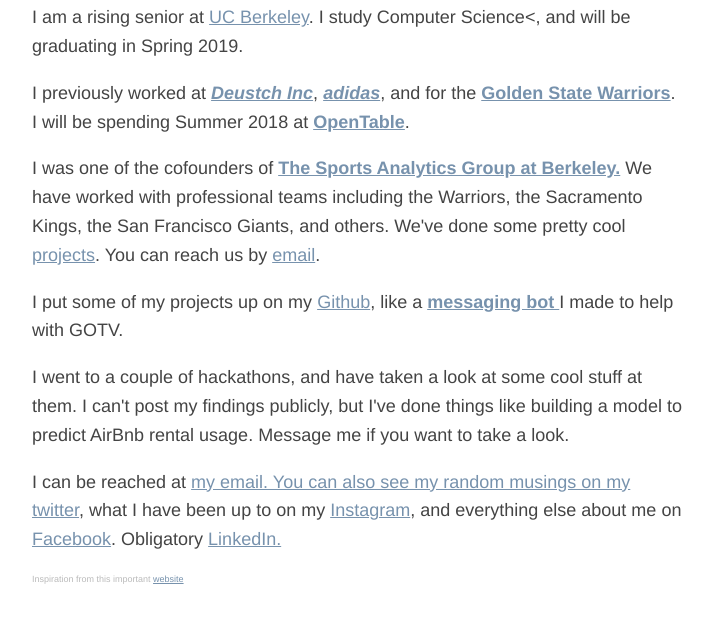
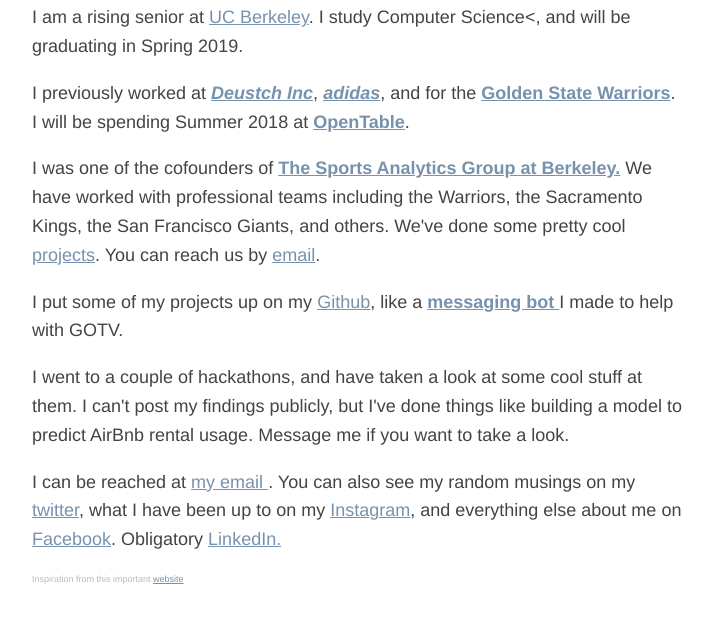
Before and after one commit to aripickar/aripickar.github.io, a plain HTML site: page index.html in a window 1280 px wide. Shown: the part 104-726 px from the top of the page, without its empty margins (283-996 px from the left). Drawn offline with Linux system fonts and the light colour scheme.

Commit message:
Fixed bugs

```diff
--- a/index.html
+++ b/index.html
@@ -36,7 +36,7 @@
 	<p>I went to a couple of hackathons, and have taken a look at some cool stuff at them. I can't post my findings publicly, but I've done things like building a model to predict AirBnb rental usage. Message me if you want to take a look.</p>
 
 
-	<p>I can be reached at <a href="mailto:ari.pickar@gmail.com">my email. You can also see my random musings on my <a href="http://twitter.com/ari_pickar">twitter</a>, what I have been up to on my <a href="https://www.instagram.com/ari.pickar/"> Instagram</a>, and everything else about me on <a href="http://facebook.com/ari.pickar">Facebook</a>. Obligatory <a href="https://www.linkedin.com/in/ari-pickar-991621111/">LinkedIn.</a></p>
+	<p>I can be reached at <a href="mailto:ari.pickar@gmail.com">my email </a>. You can also see my random musings on my <a href="http://twitter.com/ari_pickar">twitter</a>, what I have been up to on my <a href="https://www.instagram.com/ari.pickar/"> Instagram</a>, and everything else about me on <a href="http://facebook.com/ari.pickar">Facebook</a>. Obligatory <a href="https://www.linkedin.com/in/ari-pickar-991621111/">LinkedIn.</a></p>
 
 
 	<p style="color: #BBB; font-size: 50%">Inspiration from this important <a href="http://bettermotherfuckingwebsite.com/" style="color: #7792AD">website</a></p>
```
